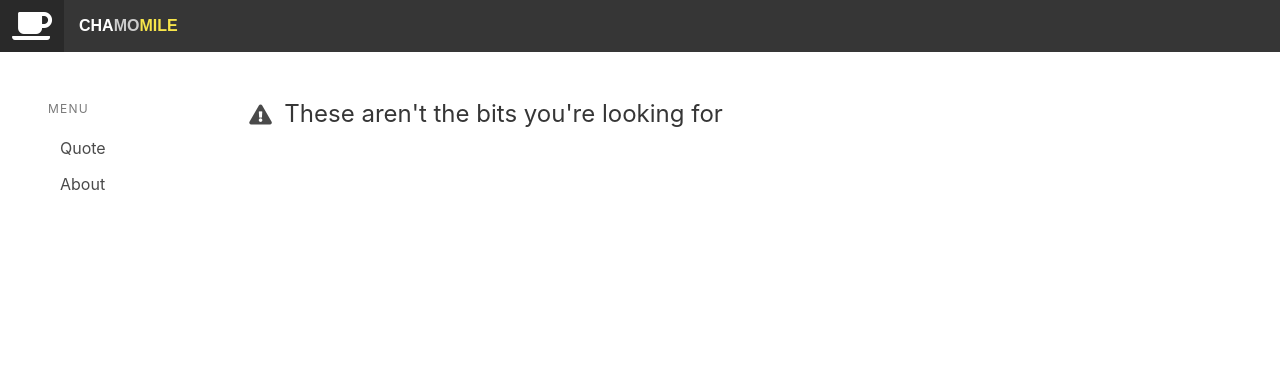
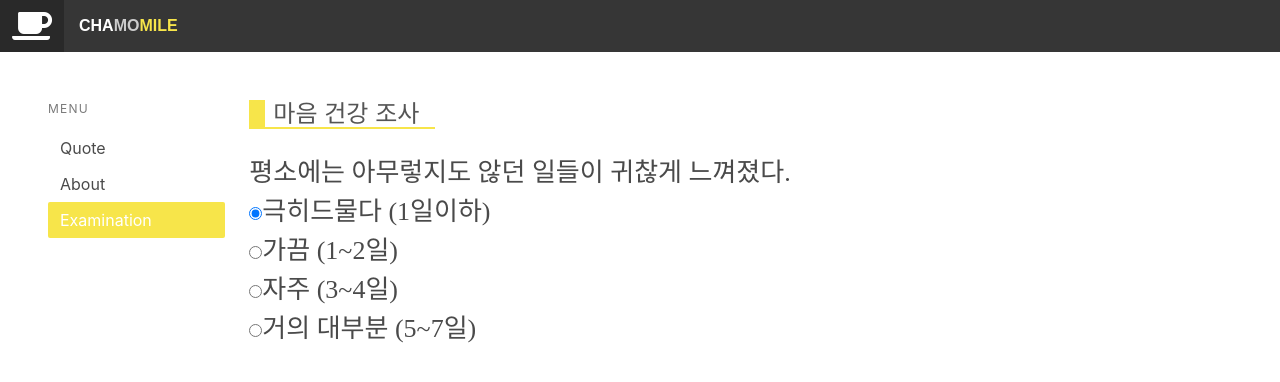
Before and after one commit to TeamChamomile/chamomile, a React (Create React App) app in the folder react-app/: page /examination in a window 1280 px wide. Shown: the top 382 px of the page. Built offline with nearby package versions, Linux system fonts and the light colour scheme; no server answers; a web font is replaced by a local one.

Commit message:
add examination page

```diff
--- a/react-app/src/App.js
+++ b/react-app/src/App.js
@@ -5,6 +5,7 @@ import { Redirect, Route, Switch } from 'react-router-dom';
 import { withRouter } from 'react-router';
 import { HeaderBar, NavBar, NotFound } from './components';
 import About from './About';
+import Examination from './Examination';
 
 const Products = withRouter(
   lazy(() => import(/* webpackChunkName: "products" */ './products/Products'))
@@ -23,6 +24,7 @@ class App extends Component {
                 <Redirect from="/" exact to="/products" />
                 <Route path="/products" component={Products} />
                 <Route path="/about" component={About} />
+                <Route path="/examination" component={Examination} />
                 <Route exact path="**" component={NotFound} />
               </Switch>
             </Suspense>
--- /dev/null
+++ b/react-app/src/Examination.js
@@ -0,0 +1,75 @@
+import React, { Component } from 'react';
+class Examination extends Component {
+    constructor(props) {
+        super(props);
+        this.state = {
+            description: `With the right pattern, applications will be more scalable and easier to maintain.
+                If you aspire one day to become a Node.js architect (or maybe you're already one and want to extend your knowledge), this presentation is for you.`,
+            radioGroup: {
+                0: true,
+                1: false,
+                2: false,
+                3: false
+            },
+            checkboxGroup: {
+                node: false,
+                react: true,
+                express: false,
+                mongodb: false
+            },
+            selectedValue: 'node'
+        }
+        // this.onValueChange = this.onValueChange.bind(this);
+        // this.formSubmit = this.formSubmit.bind(this);
+    }
+    handleRadio(event) {
+        let obj = {}
+        obj[event.target.value] = event.target.checked // true
+        this.setState({ radioGroup: obj })
+    }
+
+    // onValueChange(event) {
+    //     this.setState({
+    //         selectedOption: event.target.value
+    //     });
+    // }
+
+    // formSubmit(event) {
+    //     event.preventDefault();
+    //     console.log(this.state.selectedOption)
+    // }
+
+    render() {
+        return (
+            <div className="content-container">
+                <div className="content-title-group not-found">
+                    <h2 className="title">마음 건강 조사</h2>
+                    <div className="about-chamomile">
+                        <p> 평소에는 아무렇지도 않던 일들이 귀찮게 느껴졌다. </p>
+                        <label>
+                            <input type="radio" name="radioGroup" value='0' checked={this.state.radioGroup[0]} onChange={this.handleRadio} />
+                            극히드물다 (1일이하)
+                        </label>
+                        <br />
+                        <label>
+                            <input type="radio" name="radioGroup" value='1' checked={this.state.radioGroup[1]} onChange={this.handleRadio} />
+                            가끔 (1~2일)
+                        </label>
+                        <br />
+                        <label>
+                            <input type="radio" name="radioGroup" value='2' checked={this.state.radioGroup[2]} onChange={this.handleRadio} />
+                            자주 (3~4일)
+                        </label>
+                        <br />
+                        <label>
+                            <input type="radio" name="radioGroup" value='3' checked={this.state.radioGroup[3]} onChange={this.handleRadio} />
+                            거의 대부분 (5~7일)
+                        </label>
+                    </div>
+                </div>
+            </div>
+        )
+    }
+}
+
+export default Examination;
--- a/react-app/src/components/NavBar.js
+++ b/react-app/src/components/NavBar.js
@@ -11,6 +11,9 @@ const NavBar = (props) => (
       <NavLink to="/about" activeClassName="active-link">
         About
       </NavLink>
+      <NavLink to="/examination" activeClassName="active-link">
+        Examination
+      </NavLink>
     </ul>
     {props.children}
   </nav>
```
